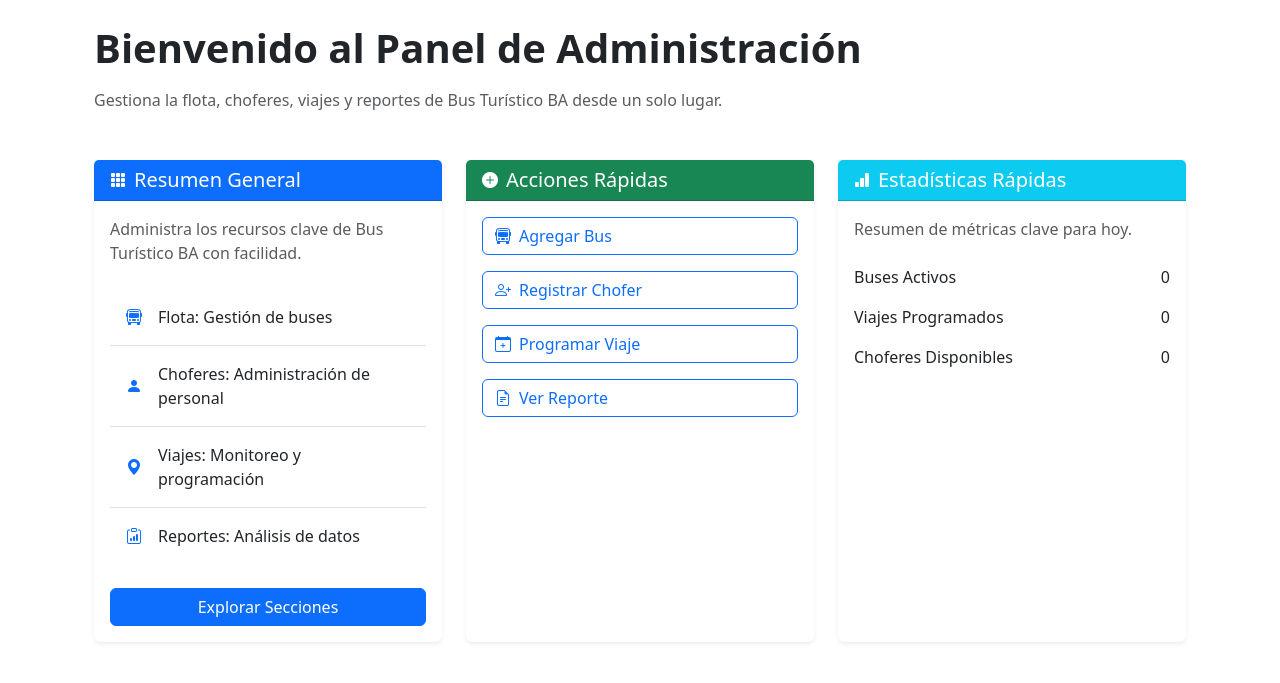
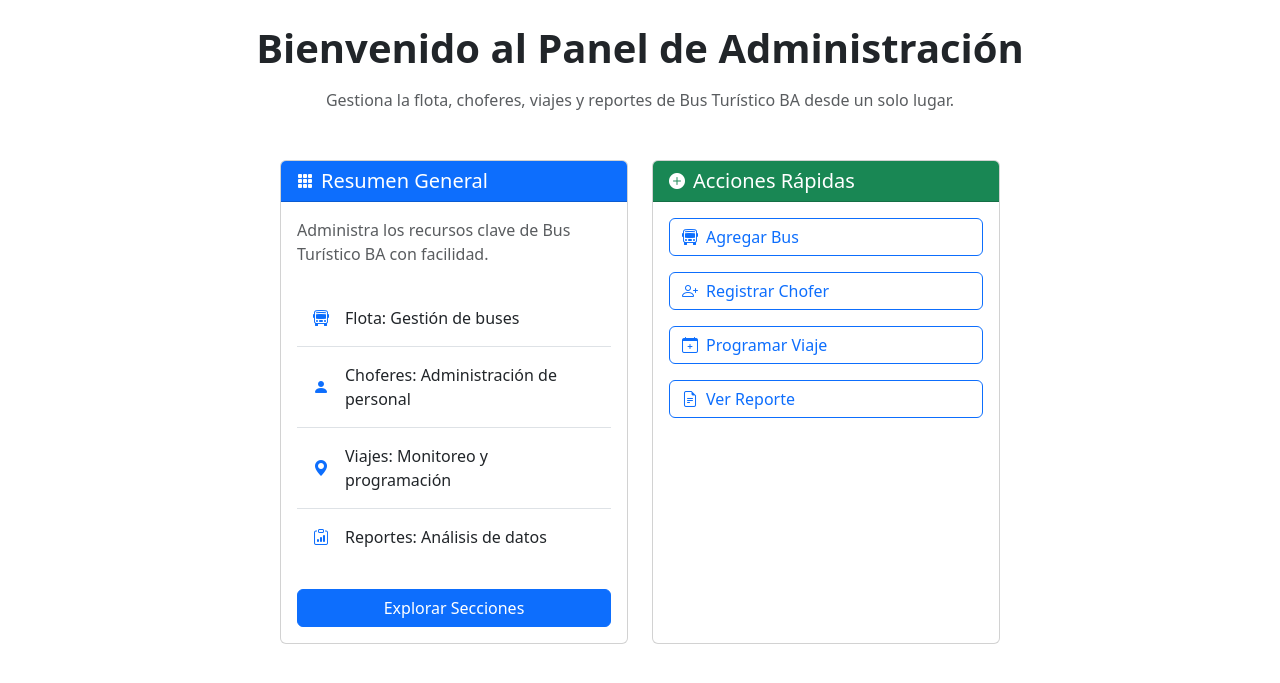
Before and after one commit to Villada-PG3/trabajo-practico-integrador-bus-turistico, a Django app: page /admin/dashboard/ in a window 1280 px wide. Shown: the part 56-739 px from the top of the page. Run offline with Django 5.2, Linux system fonts and the light colour scheme; the visitor is signed in with stand-in values (Sample User, id 1); data that the repository does not hold is empty; some libraries are stand-ins or nearby versions.

Commit message:
Mejora admin

```diff
--- a/proyecto_desarrollo/busturistico/templates/admin/dashboard.html
+++ b/proyecto_desarrollo/busturistico/templates/admin/dashboard.html
@@ -2,12 +2,13 @@
 {% block title %}Dashboard - Panel Admin{% endblock %}
 {% block content %}
 <div class="container-fluid py-4">
+    <div class="row justify-content-center">
+        <div class="col-12 text-center mb-5">
             <h1 class="mb-3 fw-bold text-dark">Bienvenido al Panel de Administración</h1>
-    <p class="mb-5 text-muted">Gestiona la flota, choferes, viajes y reportes de Bus Turístico BA desde un solo lugar.</p>
-    <div class="row g-4">
-        <!-- Resumen General Card -->
-        <div class="col-lg-4 col-md-6">
-            <div class="card h-100 border-0 shadow-sm">
+            <p class="mb-0 text-muted">Gestiona la flota, choferes, viajes y reportes de Bus Turístico BA desde un solo lugar.</p>
+        </div>
+        <div class="col-lg-4 col-md-6 mb-4">
+            <div class="card h-100">
                 <div class="card-header bg-primary text-white d-flex align-items-center">
                     <i class="bi bi-grid-3x3-gap-fill me-2"></i>
                     <h5 class="mb-0">Resumen General</h5>
@@ -36,9 +37,8 @@
                 </div>
             </div>
         </div>
-        <!-- Additional Cards for Quick Actions -->
-        <div class="col-lg-4 col-md-6">
-  <div class="card h-100 border-0 shadow-sm">
+        <div class="col-lg-4 col-md-6 mb-4">
+            <div class="card h-100">
                 <div class="card-header bg-success text-white d-flex align-items-center">
                     <i class="bi bi-plus-circle-fill me-2"></i>
                     <h5 class="mb-0">Acciones Rápidas</h5>
@@ -47,47 +47,20 @@
                     <a href="{% url 'admin-nuevo-bus' %}" class="btn btn-outline-primary d-flex align-items-center">
                         <i class="bi bi-bus-front me-2"></i> Agregar Bus
                     </a>
-
                     <a href="{% url 'admin-nuevo-chofer' %}" class="btn btn-outline-primary d-flex align-items-center">
                         <i class="bi bi-person-plus me-2"></i> Registrar Chofer
                     </a>
-
                     <a href="{% url 'admin-nuevo-viaje' %}" class="btn btn-outline-primary d-flex align-items-center">
                         <i class="bi bi-calendar-plus me-2"></i> Programar Viaje
                     </a>
-
                     <a href="{% url 'admin-reportes' %}" class="btn btn-outline-primary d-flex align-items-center">
                         <i class="bi bi-file-earmark-text me-2"></i> Ver Reporte
                     </a>
                 </div>
             </div>
         </div>
-        <!-- Statistics Placeholder Card -->
-        <div class="col-lg-4 col-md-12">
-            <div class="card h-100 border-0 shadow-sm">
-                <div class="card-header bg-info text-white d-flex align-items-center">
-                    <i class="bi bi-bar-chart-fill me-2"></i>
-                    <h5 class="mb-0">Estadísticas Rápidas</h5>
-                </div>
-                <div class="card-body">
-                    <p class="text-muted mb-4">Resumen de métricas clave para hoy.</p>
-                    <div class="d-flex justify-content-between align-items-center mb-3">
-                        <span>Buses Activos</span>
-                        <span class="status-badge status-activo">{{buses_activos}}</span>
-                    </div>
-                    <div class="d-flex justify-content-between align-items-center mb-3">
-                        <span>Viajes Programados</span>
-                        <span class="status-badge status-en-curso">{{viajes_en_curso}}</span>
-                    </div>
-                    <div class="d-flex justify-content-between align-items-center mb-3">
-                        <span>Choferes Disponibles</span>
-                        <span class="status-badge status-activo">{{choferes_activos}}</span>
-
     </div>
 </div>
-    </div>
-</div>
-
 <!-- Include Bootstrap Icons for modern icons -->
 <link rel="stylesheet" href="https://cdn.jsdelivr.net/npm/bootstrap-icons@1.10.5/font/bootstrap-icons.css">
 {% endblock %}
--- a/proyecto_desarrollo/busturistico/views.py
+++ b/proyecto_desarrollo/busturistico/views.py
@@ -57,25 +57,26 @@ class DashboardView(SuperUserRequiredMixin, TemplateView):
 
     def get_context_data(self, **kwargs):
         context = super().get_context_data(**kwargs)
-
         # Fetch bus statuses with optimized query
         estado_buses = []
         for bus in Bus.objects.all():
             historial = EstadoBusHistorial.objects.filter(patente_bus=bus).order_by('-fecha_inicio_estado').first()
             estado = historial.estado_bus.nombre_estado if historial else 'Sin estado'
             estado_buses.append((bus, estado))
-
         # Count active buses (where the latest status is "Activo")
         buses_activos = sum(1 for bus, estado in estado_buses if estado.lower() == 'activo')
-
         # Fetch active drivers
         choferes_activos = Chofer.objects.filter(activo=True).count()
-
-        # Fetch ongoing trips
+        # Fetch ongoing trips (for "En Curso")
         ahora = timezone.now()
         viajes_en_curso = Viaje.objects.filter(
             fecha_hora_inicio_real__lte=ahora,
             fecha_hora_fin_real__isnull=True
+        ).count()
+        # Fetch programmed trips (for "Programados")
+        viajes_programados = Viaje.objects.filter(
+            fecha_hora_inicio_real__isnull=True,  # No han comenzado
+            fecha_programada__gte=ahora.date()     # Programados para hoy o futuro
         ).count()
 
         # Update context with dynamic data for the template
@@ -83,7 +84,8 @@ class DashboardView(SuperUserRequiredMixin, TemplateView):
             'estado_buses': estado_buses,
             'buses_activos': buses_activos,
             'choferes_activos': choferes_activos,
-            'viajes_en_curso': viajes_en_curso,
+            'viajes_en_curso': viajes_en_curso,    # Mantener para "En Curso" si lo necesitas
+            'viajes_programados': viajes_programados,  # Nuevo conteo para "Programados"
         })
         return context
 
@@ -415,7 +417,6 @@ class CrearViajeView(CreateView):
     def form_valid(self, form):
         with transaction.atomic():
             self.object = form.save(commit=False)
-        # 🚫 aseguramos que siempre arranque como "programado"
             self.object.fecha_hora_inicio_real = None
             self.object.fecha_hora_fin_real = None
             self.object.save()
--- a/proyecto_desarrollo/requirements.txt
+++ b/proyecto_desarrollo/requirements.txt
@@ -3,3 +3,4 @@ Django==5.2.5
 pillow==11.3.0
 sqlparse==0.5.3
 tzdata==2025.2
+django-widget-tweaks==1.5.0
```
Also changed, not shown: 1 other file. Lines whose indentation alone changed are shown as unchanged.
